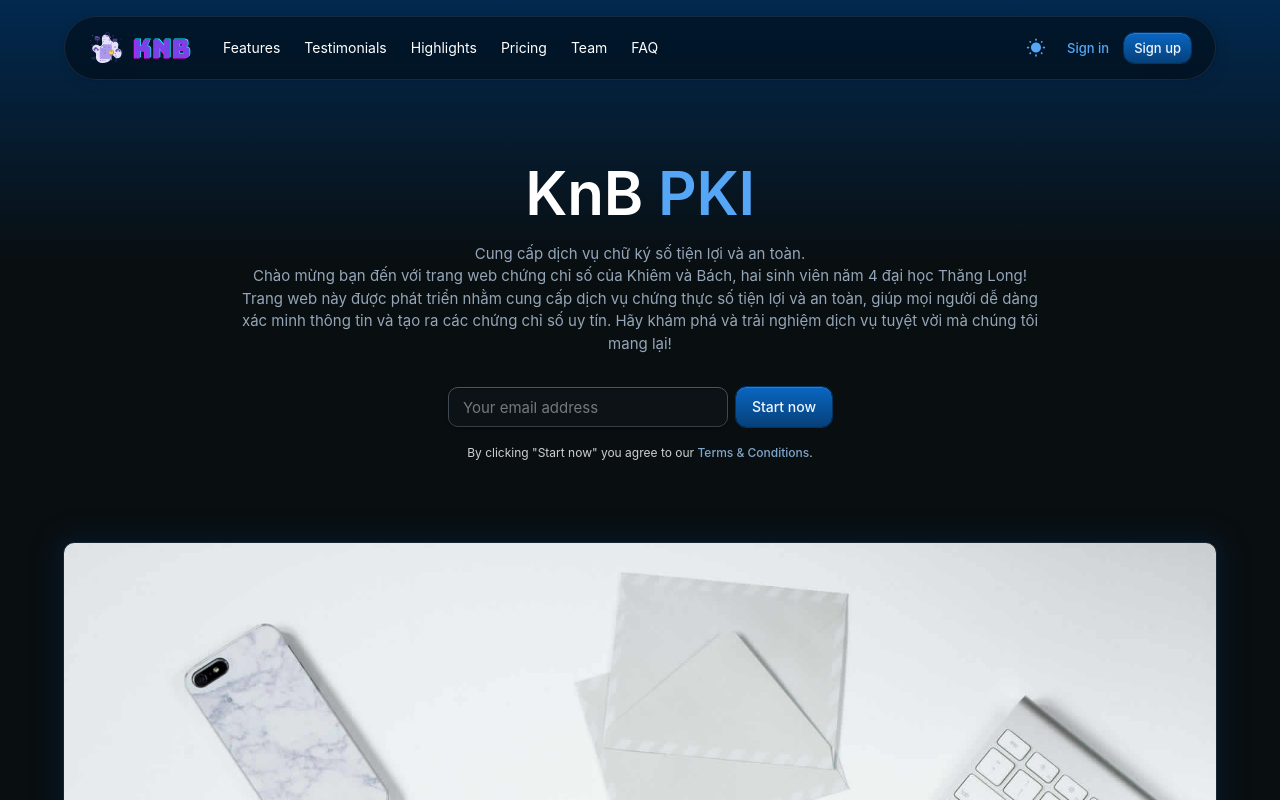
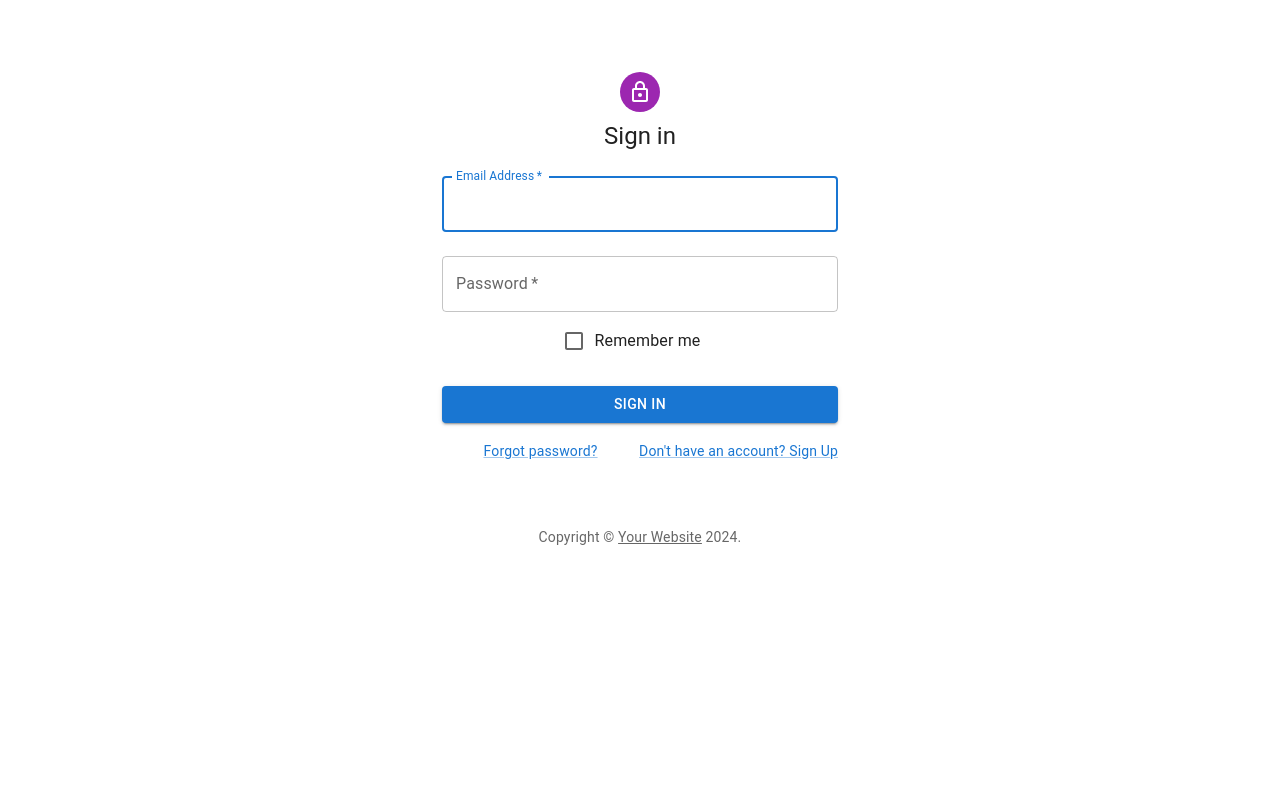
Before and after one commit to KhiemDuc/DigitalSiganture, a React (Create React App) app in the folder Frontend/digital-signature/: page /sign_in in a window 1280 px wide. Shown: the top 800 px of the page. Built offline with nearby package versions, Linux system fonts and the light colour scheme.

Commit message:
add sign in and sign up

```diff
--- a/Frontend/digital-signature/package.json
+++ b/Frontend/digital-signature/package.json
@@ -13,6 +13,7 @@
     "mui": "^0.0.1",
     "react": "^18.2.0",
     "react-dom": "^18.2.0",
+    "react-router-dom": "^6.22.3",
     "react-scripts": "^5.0.1",
     "web-vitals": "^2.1.4"
   },
--- a/Frontend/digital-signature/src/App.js
+++ b/Frontend/digital-signature/src/App.js
@@ -1,11 +1,17 @@
-import logo from './logo.svg';
+import { Routes, Route } from 'react-router-dom'
 import './App.css';
 import LandingPage from './LandingPage';
+import SignIn from './pages/sign_in/SignIn';
+import SignUp from './pages/sign_up/SignUp';
 
 function App() {
   return (
     <div className="App">
-      <LandingPage />
+      <Routes>
+          <Route path='/' element={<LandingPage />} />
+          <Route path='/sign_in' element={<SignIn />} />
+          <Route path='/sign_up' element={<SignUp />} />
+      </Routes>
     </div>
   );
 }
--- a/Frontend/digital-signature/src/components/AppBar.js
+++ b/Frontend/digital-signature/src/components/AppBar.js
@@ -12,6 +12,8 @@
 import Drawer from '@mui/material/Drawer';
 import MenuIcon from '@mui/icons-material/Menu';
 import ToggleColorMode from './ToggleColorMode';
+import { Link } from 'react-router-dom';
+
 
 const logoStyle = {
   width: '140px',
@@ -149,26 +151,13 @@
               }}
             >
               <ToggleColorMode mode={mode} toggleColorMode={toggleColorMode} />
-              <Button
-                color="primary"
-                variant="text"
-                size="small"
-                component="a"
-                href="/material-ui/getting-started/templates/sign-in/"
-                target="_blank"
-              >
-                Sign in
-              </Button>
-              <Button
-                color="primary"
-                variant="contained"
-                size="small"
-                component="a"
-                href="/material-ui/getting-started/templates/sign-up/"
-                target="_blank"
+
+              <Link to="/sign_in"   style={{ textDecoration: 'none', color: "primary"}}>Sign In</Link>
+
+              <Link to="/sign_up" className='btn btn-primary' style={{ textDecoration: 'none', marginLeft: '8px'}}
               >
                 Sign up
-              </Button>
+              </Link>
             </Box>
             <Box sx={{ display: { sm: '', md: 'none' } }}>
               <Button
--- a/Frontend/digital-signature/src/index.js
+++ b/Frontend/digital-signature/src/index.js
@@ -1,5 +1,6 @@
 import React from 'react';
 import ReactDOM from 'react-dom/client';
+import { BrowserRouter } from 'react-router-dom';
 import './index.css';
 import App from './App';
 import reportWebVitals from './reportWebVitals';
@@ -7,7 +8,9 @@
 const root = ReactDOM.createRoot(document.getElementById('root'));
 root.render(
   <React.StrictMode>
-    <App />
+    <BrowserRouter>
+      <App />
+    </BrowserRouter>
   </React.StrictMode>
 );
 
--- /dev/null
+++ b/Frontend/digital-signature/src/pages/sign_in/SignIn.js
@@ -0,0 +1,112 @@
+import * as React from 'react';
+import Avatar from '@mui/material/Avatar';
+import Button from '@mui/material/Button';
+import CssBaseline from '@mui/material/CssBaseline';
+import TextField from '@mui/material/TextField';
+import FormControlLabel from '@mui/material/FormControlLabel';
+import Checkbox from '@mui/material/Checkbox';
+import Link from '@mui/material/Link';
+import Grid from '@mui/material/Grid';
+import Box from '@mui/material/Box';
+import LockOutlinedIcon from '@mui/icons-material/LockOutlined';
+import Typography from '@mui/material/Typography';
+import Container from '@mui/material/Container';
+import { createTheme, ThemeProvider } from '@mui/material/styles';
+
+function Copyright(props) {
+  return (
+    <Typography variant="body2" color="text.secondary" align="center" {...props}>
+      {'Copyright © '}
+      <Link color="inherit" href="https://mui.com/">
+        Your Website
+      </Link>{' '}
+      {new Date().getFullYear()}
+      {'.'}
+    </Typography>
+  );
+}
+
+// TODO remove, this demo shouldn't need to reset the theme.
+
+const defaultTheme = createTheme();
+
+export default function SignIn() {
+  const handleSubmit = (event) => {
+    event.preventDefault();
+    const data = new FormData(event.currentTarget);
+    console.log({
+      email: data.get('email'),
+      password: data.get('password'),
+    });
+  };
+
+  return (
+    <ThemeProvider theme={defaultTheme}>
+      <Container component="main" maxWidth="xs">
+        <CssBaseline />
+        <Box
+          sx={{
+            marginTop: 8,
+            display: 'flex',
+            flexDirection: 'column',
+            alignItems: 'center',
+          }}
+        >
+          <Avatar sx={{ m: 1, bgcolor: 'secondary.main' }}>
+            <LockOutlinedIcon />
+          </Avatar>
+          <Typography component="h1" variant="h5">
+            Sign in
+          </Typography>
+          <Box component="form" onSubmit={handleSubmit} noValidate sx={{ mt: 1 }}>
+            <TextField
+              margin="normal"
+              required
+              fullWidth
+              id="email"
+              label="Email Address"
+              name="email"
+              autoComplete="email"
+              autoFocus
+            />
+            <TextField
+              margin="normal"
+              required
+              fullWidth
+              name="password"
+              label="Password"
+              type="password"
+              id="password"
+              autoComplete="current-password"
+            />
+            <FormControlLabel
+              control={<Checkbox value="remember" color="primary" />}
+              label="Remember me"
+            />
+            <Button
+              type="submit"
+              fullWidth
+              variant="contained"
+              sx={{ mt: 3, mb: 2 }}
+            >
+              Sign In
+            </Button>
+            <Grid container>
+              <Grid item xs>
+                <Link href="#" variant="body2">
+                  Forgot password?
+                </Link>
+              </Grid>
+              <Grid item>
+                <Link href="#" variant="body2">
+                  {"Don't have an account? Sign Up"}
+                </Link>
+              </Grid>
+            </Grid>
+          </Box>
+        </Box>
+        <Copyright sx={{ mt: 8, mb: 4 }} />
+      </Container>
+    </ThemeProvider>
+  );
+}
--- /dev/null
+++ b/Frontend/digital-signature/src/pages/sign_up/SignUp.js
@@ -0,0 +1,133 @@
+import * as React from 'react';
+import Avatar from '@mui/material/Avatar';
+import Button from '@mui/material/Button';
+import CssBaseline from '@mui/material/CssBaseline';
+import TextField from '@mui/material/TextField';
+import FormControlLabel from '@mui/material/FormControlLabel';
+import Checkbox from '@mui/material/Checkbox';
+import Link from '@mui/material/Link';
+import Grid from '@mui/material/Grid';
+import Box from '@mui/material/Box';
+import LockOutlinedIcon from '@mui/icons-material/LockOutlined';
+import Typography from '@mui/material/Typography';
+import Container from '@mui/material/Container';
+import { createTheme, ThemeProvider } from '@mui/material/styles';
+
+function Copyright(props) {
+  return (
+    <Typography variant="body2" color="text.secondary" align="center" {...props}>
+      {'Copyright © '}
+      <Link color="inherit" href="https://mui.com/">
+        Your Website
+      </Link>{' '}
+      {new Date().getFullYear()}
+      {'.'}
+    </Typography>
+  );
+}
+
+// TODO remove, this demo shouldn't need to reset the theme.
+
+const defaultTheme = createTheme();
+
+export default function SignUp() {
+  const handleSubmit = (event) => {
+    event.preventDefault();
+    const data = new FormData(event.currentTarget);
+    console.log({
+      email: data.get('email'),
+      password: data.get('password'),
+    });
+  };
+
+  return (
+    <ThemeProvider theme={defaultTheme}>
+      <Container component="main" maxWidth="xs">
+        <CssBaseline />
+        <Box
+          sx={{
+            marginTop: 8,
+            display: 'flex',
+            flexDirection: 'column',
+            alignItems: 'center',
+          }}
+        >
+          <Avatar sx={{ m: 1, bgcolor: 'secondary.main' }}>
+            <LockOutlinedIcon />
+          </Avatar>
+          <Typography component="h1" variant="h5">
+            Sign up
+          </Typography>
+          <Box component="form" noValidate onSubmit={handleSubmit} sx={{ mt: 3 }}>
+            <Grid container spacing={2}>
+              <Grid item xs={12} sm={6}>
+                <TextField
+                  autoComplete="given-name"
+                  name="firstName"
+                  required
+                  fullWidth
+                  id="firstName"
+                  label="First Name"
+                  autoFocus
+                />
+              </Grid>
+              <Grid item xs={12} sm={6}>
+                <TextField
+                  required
+                  fullWidth
+                  id="lastName"
+                  label="Last Name"
+                  name="lastName"
+                  autoComplete="family-name"
+                />
+              </Grid>
+              <Grid item xs={12}>
+                <TextField
+                  required
+                  fullWidth
+                  id="email"
+                  label="Email Address"
+                  name="email"
+                  autoComplete="email"
+                />
+              </Grid>
+              <Grid item xs={12}>
+                <TextField
+                  required
+                  fullWidth
+                  name="password"
+                  label="Password"
+                  type="password"
+                  id="password"
+                  autoComplete="new-password"
+                />
+              </Grid>
+              <Grid item xs={12}>
+                <FormControlLabel
+                  control={<Checkbox value="allowExtraEmails" color="primary" />}
+                  label="I want to receive inspiration, marketing promotions and updates via email."
+                />
+              </Grid>
+            </Grid>
+            <Button
+              type="submit"
+              fullWidth
+              variant="contained"
+              sx={{ mt: 3, mb: 2 }}
+            >
+              Sign Up
+            </Button>
+            <Grid container justifyContent="flex-end">
+              <Grid item>
+                <Link href="#" variant="body2">
+                  Already have an account? Sign in
+                </Link>
+              </Grid>
+            </Grid>
+          </Box>
+        </Box>
+        <Copyright sx={{ mt: 5 }} />
+      </Container>
+    </ThemeProvider>
+  );
+}
```
Also changed, not shown: 1 other file (tests, documents, lock files or other folders).
